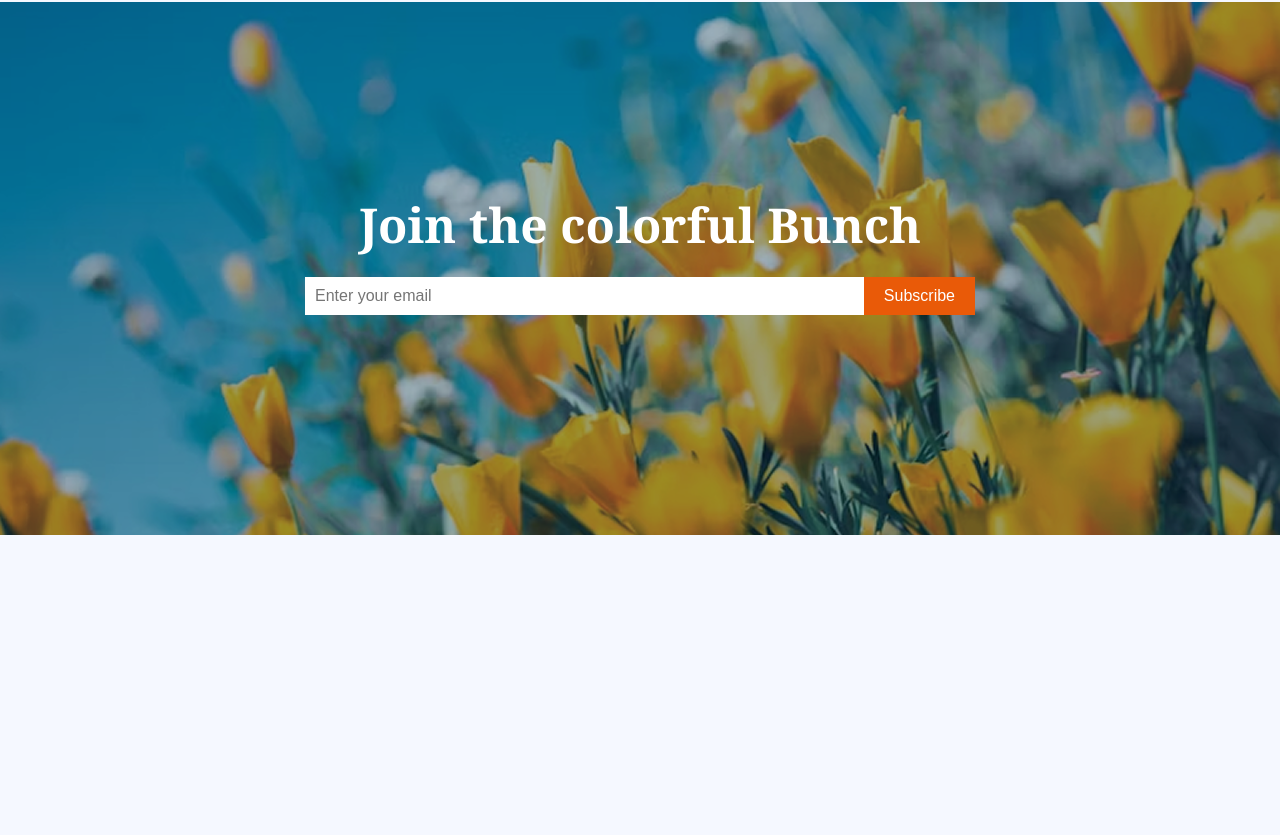
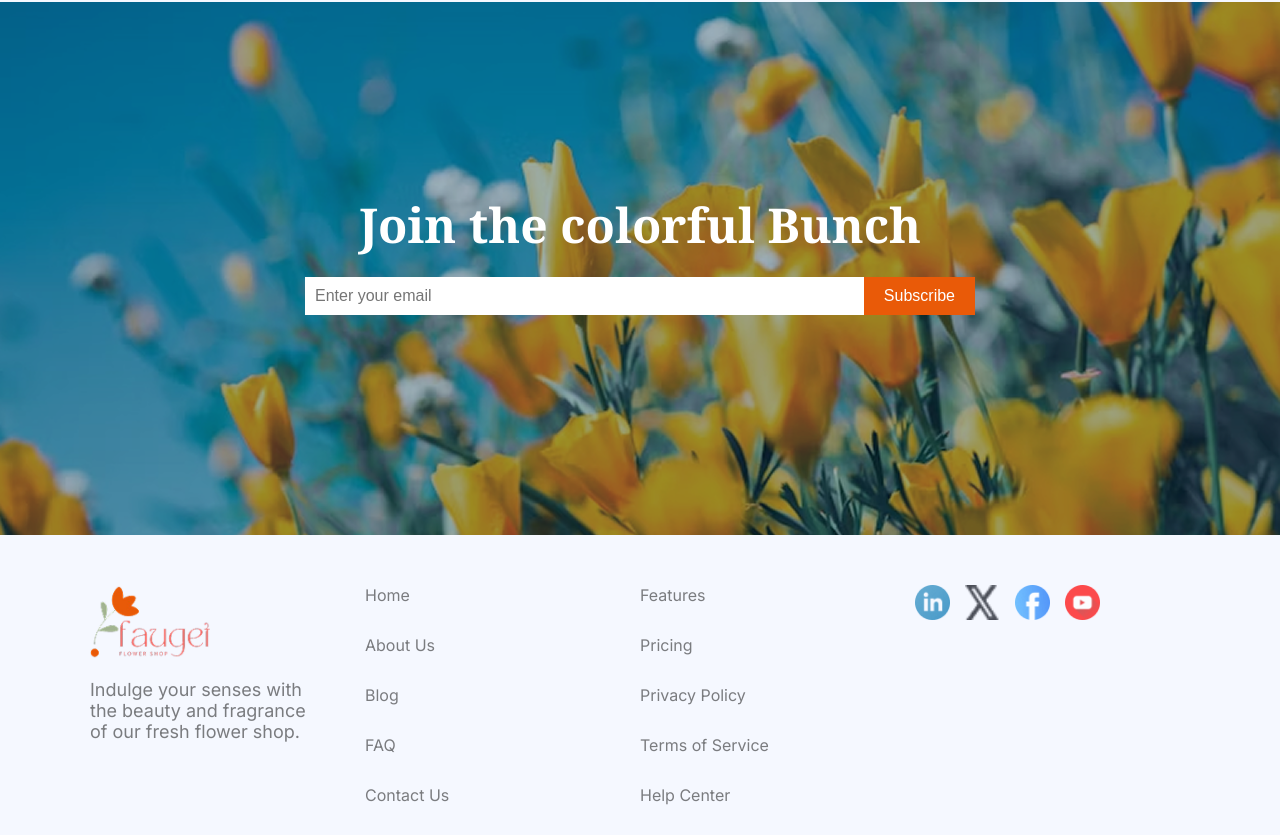
Before and after one commit to habibarumana/assignment2, a plain HTML site: page index.html in a window 1280 px wide. Shown: the part 3444-4279 px from the top of the page. Before the commit the page ends 4029 px from the top, so only its background shows below. Drawn offline with Linux system fonts and the light colour scheme.

Commit message:
adding more thing and footer

```diff
--- a/index.html
+++ b/index.html
@@ -144,7 +144,37 @@
       </section>
     </main>
     <footer>
+       <div class="footer-content">
+        <div class="footer-about">
+            <img src="assets/logo.png" alt="zabo plant logo">
+            <p>Indulge your senses with the beauty and fragrance of our fresh flower shop. </p>
+        </div>
 
+          <div class="links-column">
+            <ul>
+              <li><a href="">Home</a></li>
+              <li><a href="">About Us</a></li>
+              <li><a href="">Blog</a></li>
+              <li><a href="">FAQ</a></li>
+              <li><a href="">Contact Us</a></li>
+            </ul>
+          </div>
+          <div class="links-column">
+            <ul>
+              <li><a href="">Features</a></li>
+              <li><a href="">Pricing</a></li>
+              <li><a href="">Privacy Policy</a></li>
+              <li><a href="">Terms of Service</a></li>
+              <li><a href="">Help Center</a></li>
+            </ul>
+          </div>
+        <div class="social-icons">
+          <img src="assets/icon-linkedin.png" alt="linkedin icon">
+          <img src="assets/icon-twitter.png" alt="twitter icon">
+          <img src="assets/icon-facebook.png" alt="facebook icon">
+          <img src="assets/icon-youtube.png" alt="youtube icon">
+        </div>
+       </div>
     </footer>
 </body>
 </html>
--- a/styles/style.css
+++ b/styles/style.css
@@ -139,9 +139,6 @@ body {
    margin-top: 50px;
  }
 
- .card {
-
- }
 .card img {
   width: 100%;
   margin-bottom: 30px;
@@ -324,9 +321,6 @@ body {
    gap: 30px;
 }
 
-.right-column {
-}
-
 .bloom-card {
   background-image:  url('../assets/deal-bloom.png');
   margin-bottom: 30px;
@@ -372,7 +366,7 @@ body {
    flex: 1;
    border: none;
    font-size: 1rem;
-   width: ;
+
 }
 
 .subscribe-form button {
@@ -382,7 +376,82 @@ body {
    color: #ffffff;
    font-size: 1rem;
    cursor: pointer;
+   transition: all 0.3s ease;
 }
+
+.subscribe-form button:hover {
+   background-color: #ff6b1a;
+   color: black;
+}
+
+/* footer section */
+.footer-content {
+   width: 100%;
+   max-width: 1140px;
+   display: grid;
+   grid-template-columns: repeat(4, 1fr);
+   margin: 0 auto;
+   padding: 0 20px;
+}
+
+.footer-about {
+   width: 80%;
+   display: flex;
+   flex-direction: column;
+   gap: 20px;
+
+   margin-bottom: 70px;
+}
+
+.footer-about img {
+   width: 120px;
+   height: auto;
+}
+
+.footer-about p {
+   color: rgba(0, 0, 0, 0.5);
+   font-size: 1.125rem;
+}
+
+.links-column ul {
+   list-style: none;
+   padding: 0;
+   margin: 0;
+}
+
+.links-column li {
+   margin-bottom: 30px;
+}
+
+
+.links-column a {
+   color: rgba(0, 0, 0, 0.5);
+   font-size: 1rem;
+   text-decoration: none;
+   transition: color 0.3s;
+}
+
+.links-column a:hover {
+   color: #f1c40f;
+}
+
+.social-icons {
+   display: flex;
+   gap: 15px;
+}
+
+.social-icons img {
+   width: 35px;
+   height: 35px;
+   opacity: 0.7;
+   transition: opacity 0.3s;
+}
+
+.social-icons img:hover{
+   opacity: 1;
+}
+
+
 
  /* responsive media query */
 
@@ -398,7 +467,7 @@ body {
       flex-direction: row;
       justify-content: space-between;
       align-items: center;
-      gap: 146;
+      gap: 146px;
       padding: 0 16px 0 16px;
    }
 
@@ -436,6 +505,21 @@ body {
 
    .products-section {
       padding: 0 20px;
+   }
+   .products-section h2 {
+      font-size: 2rem;
+   }
+
+   .products-section .products-description {
+      font-size: 1rem;
+   }
+
+   .card h3 {
+      font-size: 1rem;
+   }
+
+   .card .price{
+      font-size: 1rem;
    }
 
    .products-description br {
@@ -539,5 +623,15 @@ body {
       padding: 10px 20px;
     }
 
+    /* footer section */
+    .footer-content {
+      grid-template-columns: 1fr;
+      margin-bottom: 50px;
+    }
+
+    .footer-about {
+      margin-bottom: 20px;
+    }
+
 
  }
```
